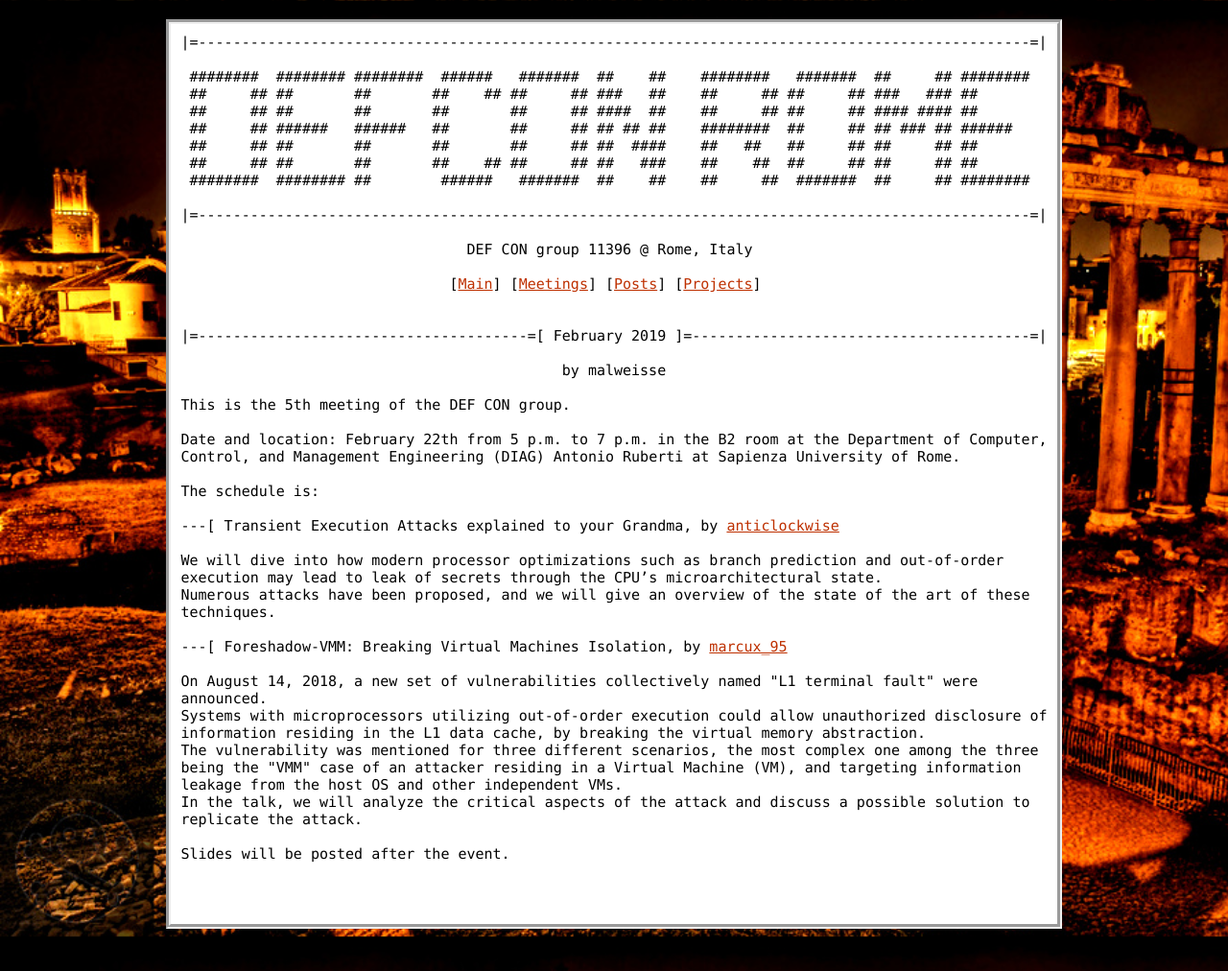
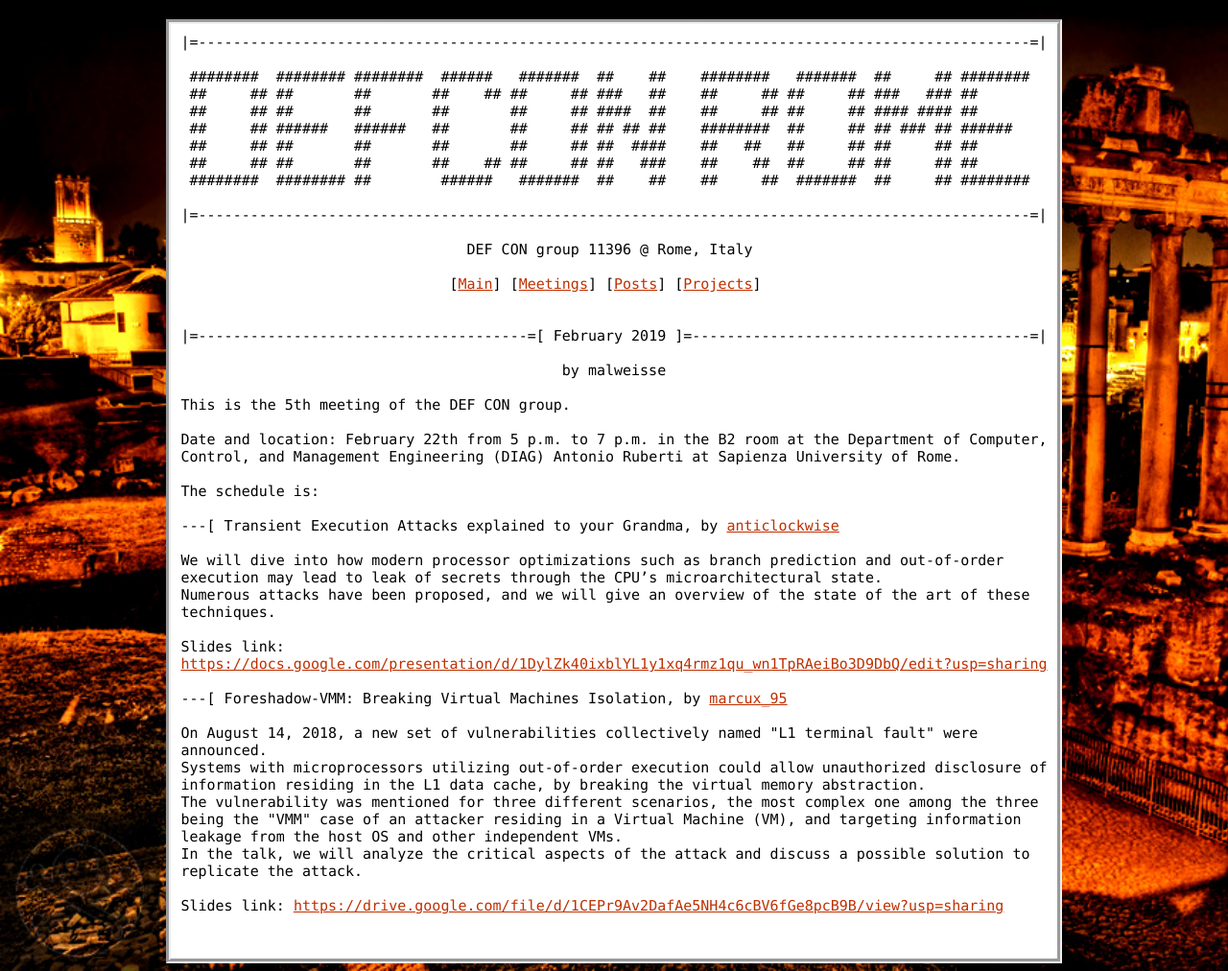
Before and after one commit to DEFCON753/defcon753.github.io, a Jekyll site: the page built from _posts/2019-02-10-meeting-feb2.html, in a window 1280 px wide. Shown: the whole page at 96% size. Built offline with Jekyll 4.4.1, drawn with Linux system fonts in a browser that asks for light colours.

Commit message:
slides for feb 19

```diff
--- a/_posts/2019-02-10-meeting-feb2.html
+++ b/_posts/2019-02-10-meeting-feb2.html
@@ -17,6 +17,8 @@
 We will dive into how modern processor optimizations such as branch prediction and out-of-order execution may lead to leak of secrets through the CPU’s microarchitectural state.
 Numerous attacks have been proposed, and we will give an overview of the state of the art of these techniques.
 
+Slides link: <a href="https://docs.google.com/presentation/d/1DylZk40ixblYL1y1xq4rmz1qu_wn1TpRAeiBo3D9DbQ/edit?usp=sharing">https://docs.google.com/presentation/d/1DylZk40ixblYL1y1xq4rmz1qu_wn1TpRAeiBo3D9DbQ/edit?usp=sharing</a>
+
 ---[ Foreshadow-VMM: Breaking Virtual Machines Isolation, by <a href="https://twitter.com/marcux_95">marcux_95</a>
 
 On August 14, 2018, a new set of vulnerabilities collectively named "L1 terminal fault" were announced.
@@ -24,4 +26,4 @@
 The vulnerability was mentioned for three different scenarios, the most complex one among the three being the "VMM" case of an attacker residing in a Virtual Machine (VM), and targeting information leakage from the host OS and other independent VMs.
 In the talk, we will analyze the critical aspects of the attack and discuss a possible solution to replicate the attack.
 
-Slides will be posted after the event.
+Slides link: <a href="https://drive.google.com/file/d/1CEPr9Av2DafAe5NH4c6cBV6fGe8pcB9B/view?usp=sharing">https://drive.google.com/file/d/1CEPr9Av2DafAe5NH4c6cBV6fGe8pcB9B/view?usp=sharing</a>
```
